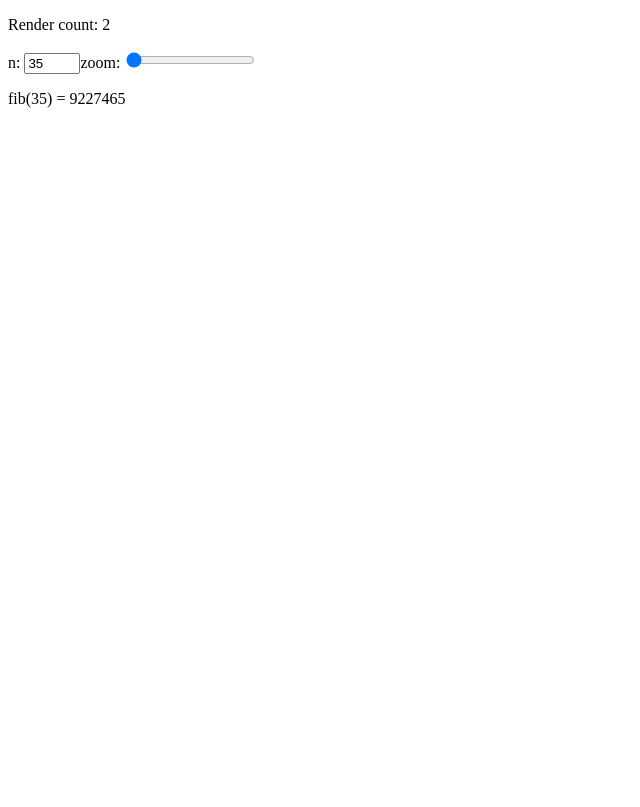
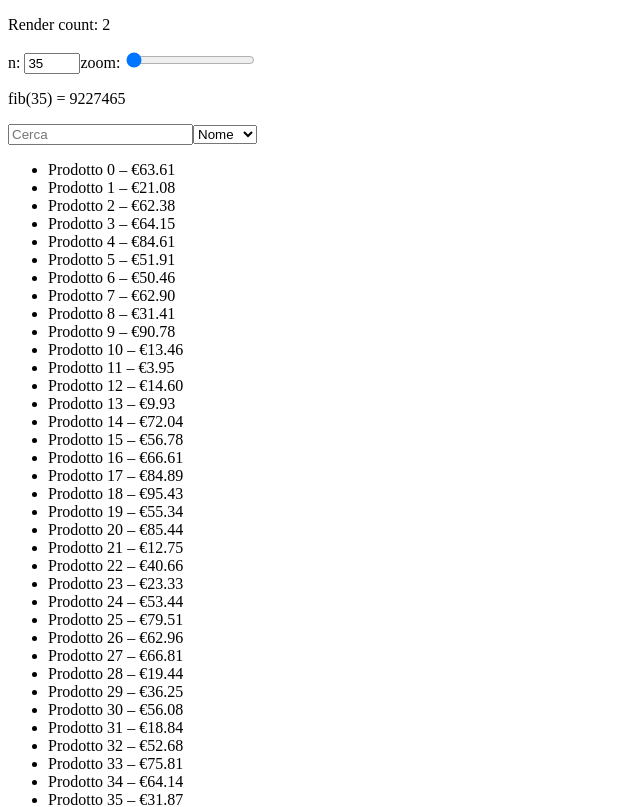
Before and after one commit to AngelaFerraro18/esercizi-ripasso, a React (Vite) app: page / in a window 1280 px wide. Shown: the top 807 px of the page, without its empty margins (0-640 px from the left). Built offline with nearby package versions, Linux system fonts and the light colour scheme.

Commit message:
feat: ex 2 completed

```diff
--- a/src/App.jsx
+++ b/src/App.jsx
@@ -1,3 +1,4 @@
+import Catalog from "./components/Catalog"
 import Fibonacci from "./components/Fibonacci"
 
 
@@ -6,6 +7,7 @@ function App() {
   return (
     <>
       <Fibonacci />
+      <Catalog />
     </>
   )
 }
--- /dev/null
+++ b/src/components/Catalog.jsx
@@ -0,0 +1,53 @@
+import { useMemo, useState } from "react";
+
+
+function makeProducts(count = 5000) {
+    const arr = [];
+    for (let i = 0; i < count; i++) {
+        arr.push({ id: i, name: `Prodotto ${i}`, price: (Math.random() * 100).toFixed(2) });
+    }
+    return arr;
+}
+
+
+export default function Catalog() {
+    const [query, setQuery] = useState("");
+    const [sortBy, setSortBy] = useState("name"); // "name" | "price"
+
+
+    // TODO: crea la base una volta sola
+    const products = useMemo(() => makeProducts(), [])
+
+
+    // TODO: filtra e ordina con useMemo in base a [products, query, sortBy]
+    const view = useMemo(() => {
+        const filteredProduct = products.filter(p => p.name.toLowerCase().includes(query.toLowerCase()));
+
+        if (sortBy === 'name') {
+            return filteredProduct.sort((a, b) => a.name - b.name);
+        }
+
+        if (sortBy === 'price') {
+            return filteredProduct.sort((a, b) => a.price - b.price);
+        }
+
+        return filteredProduct;
+    }, [products, query, sortBy])
+
+
+    return (
+        <div>
+            <input placeholder="Cerca" value={query} onChange={e => setQuery(e.target.value)} />
+            <select value={sortBy} onChange={e => setSortBy(e.target.value)}>
+                <option value="name">Nome</option>
+                <option value="price">Prezzo</option>
+            </select>
+            <ul>
+                {view.slice(0, 50).map(p => (
+                    <li key={p.id}>{p.name} – €{p.price}</li>
+                ))}
+            </ul>
+            <small>Mostrati solo i primi 50 per brevità.</small>
+        </div>
+    );
+}
```
